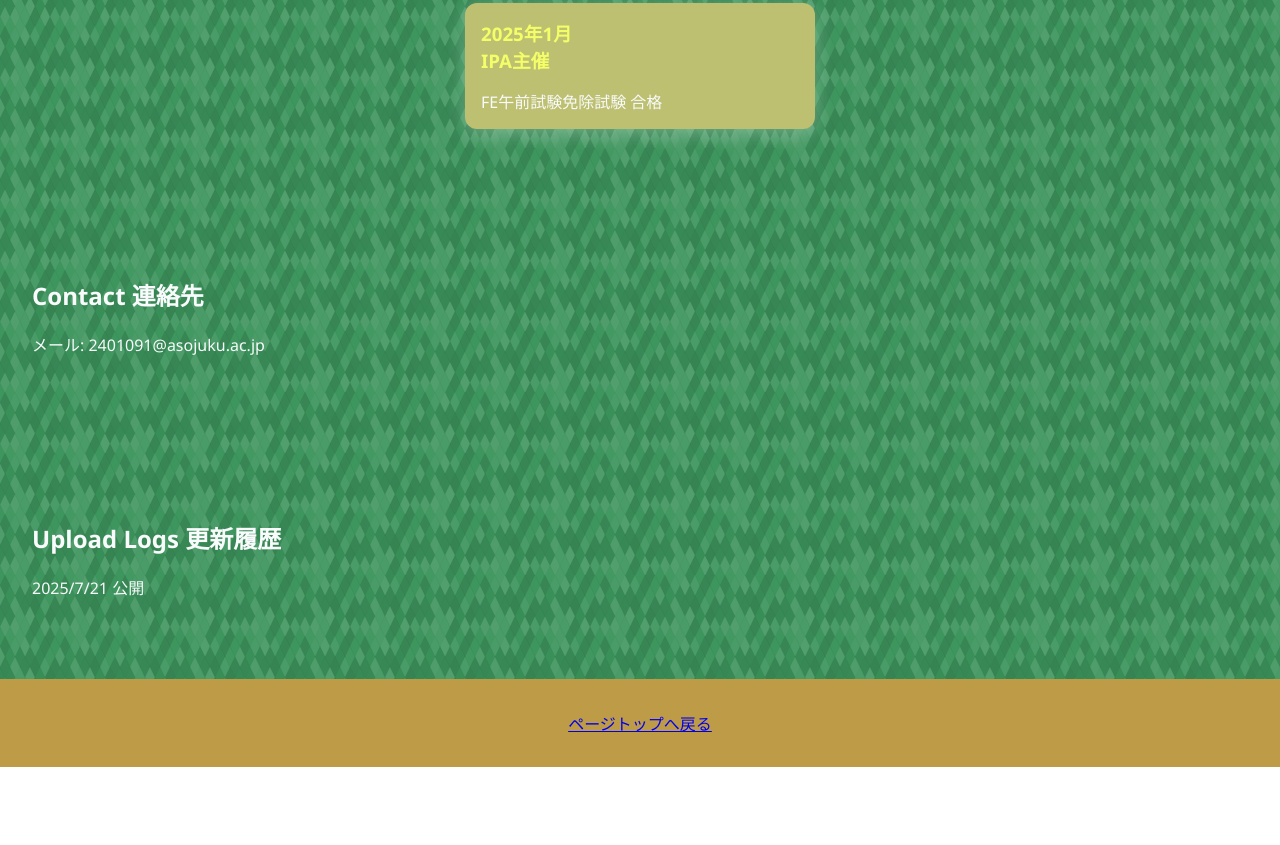
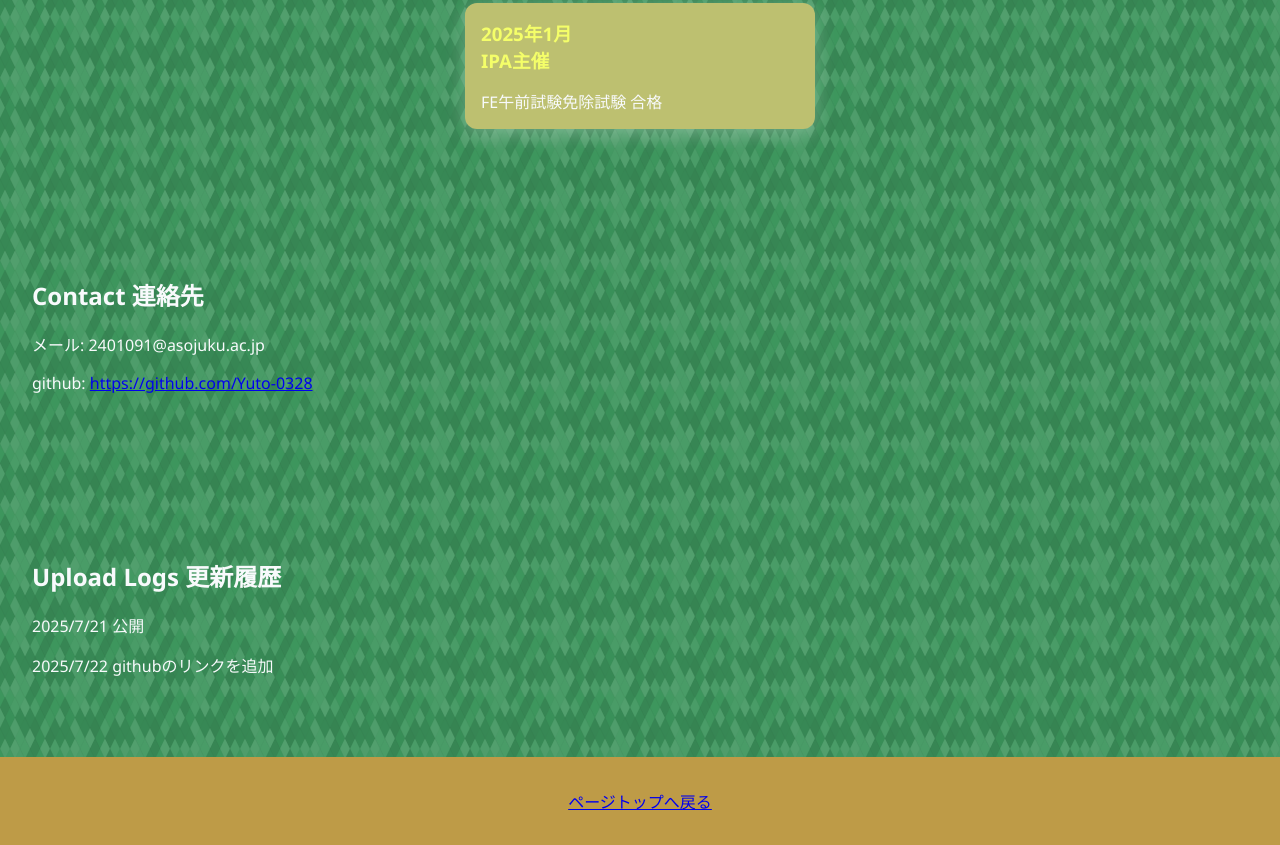
Before and after one commit to Yuto-0328/portfolio, a plain HTML site: page index.html in a window 1280 px wide. Shown: the part 1072-1917 px from the top of the page. Before the commit the page ends 1839 px from the top, so only its background shows below. Drawn offline with Linux system fonts and the light colour scheme.

Commit message:
Update index.html

```diff
--- a/index.html
+++ b/index.html
@@ -67,11 +67,13 @@
   <section id="contact">
     <h2>Contact  連絡先</h2>
     <p>メール: 2401091@asojuku.ac.jp</p>
+    <p>github: <a href="https://github.com/Yuto-0328">https://github.com/Yuto-0328</a></p>
   </section>
 
 <section id="logs">
   <h2>Upload Logs 更新履歴</h2>
   <p>2025/7/21 公開</p>
+  <p>2025/7/22 githubのリンクを追加</p>
 </section>
 
   <footer>
```
